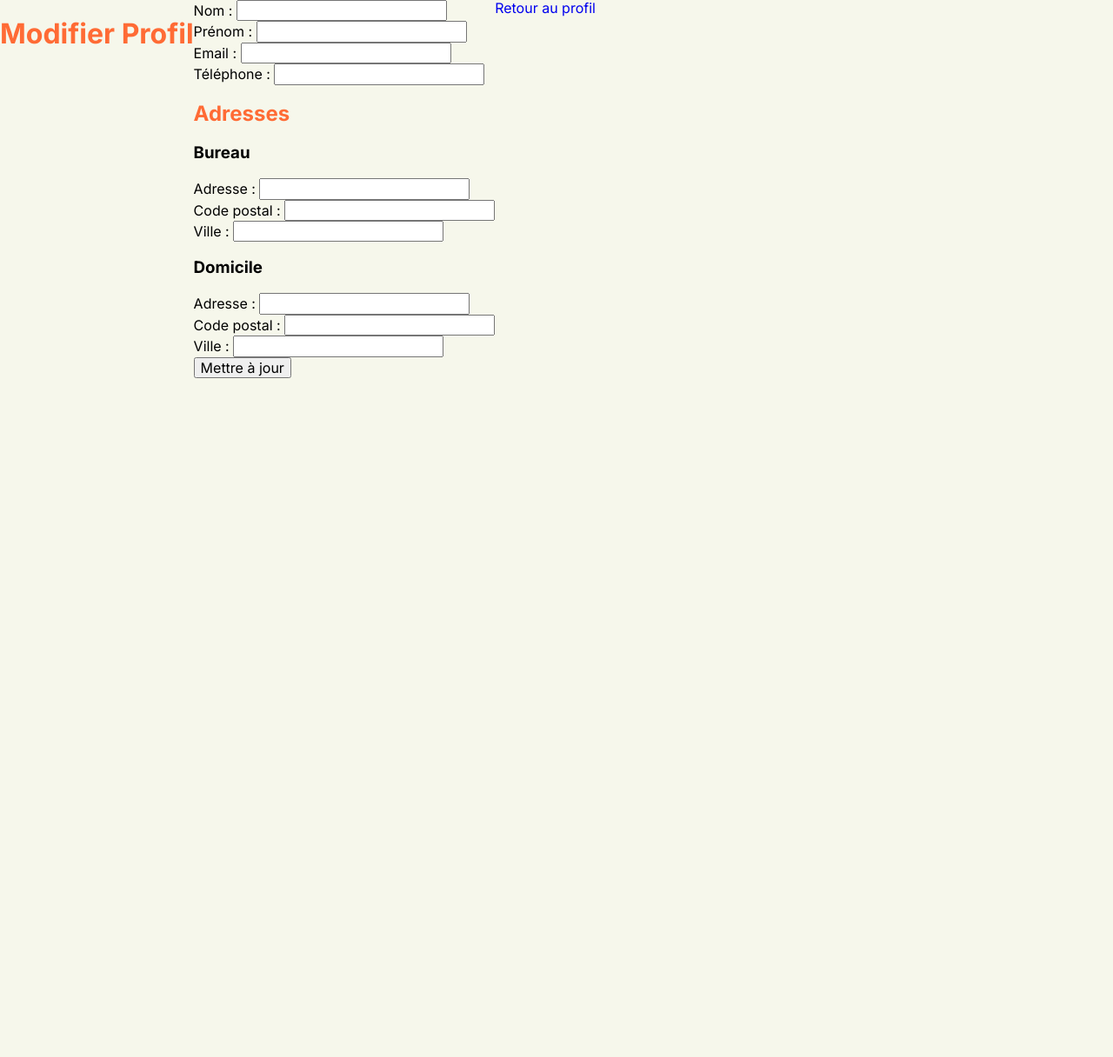
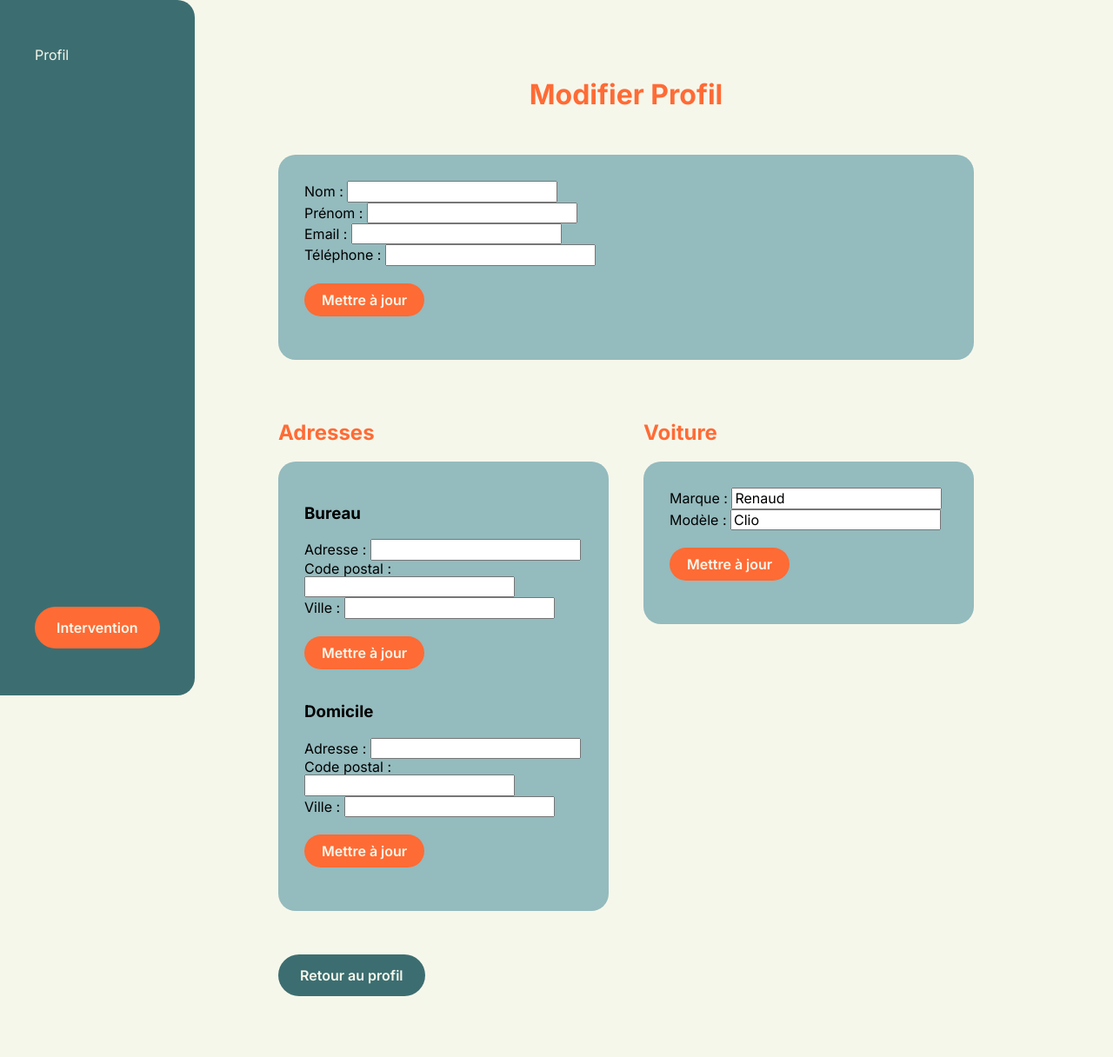
Before and after one commit to RudyVieira/PEC, a PHP site: template app/src/views/modify-profil.html in a window 1280 px wide. Shown: the whole page at 87% size. Before the commit the page ends 435 px from the top, so only its background shows below. Run offline with PHP 8.4, Linux system fonts and the light colour scheme; the template is opened without the code that fills it, so the values that code supplies are empty; the visitor is signed in with stand-in values (Sample User, id 1).

Commit message:
add style to modify-profil page

```diff
--- a/app/dist/css/output.css
+++ b/app/dist/css/output.css
@@ -568,6 +568,10 @@
     color: var(--black);
     margin: 0;
   }
+  form button.button {
+    margin: 1.25rem 0;
+    padding: 0.625rem 1.25rem;
+  }
 }
 @layer pages {
   .step-reserved {
--- a/app/src/scss/pages/profil.scss
+++ b/app/src/scss/pages/profil.scss
@@ -29,4 +29,11 @@
             margin: 0;
         }
     }
+
+    form {
+        & button.button {
+            margin: f.rem(20) 0;
+            padding: f.rem(10) f.rem(20);
+        }
+    }
 }
--- a/app/src/views/modify-profil.html
+++ b/app/src/views/modify-profil.html
@@ -7,43 +7,91 @@
     <title>Modifier Profil</title>
 </head>
 <body>
+    <?php include __DIR__ . '/menu.html'; ?>
+
+    <div class="container">
         <h1>Modifier Profil</h1>
+        <div class="card">
             <form action="/modify-profil" method="POST">
+                <div class="form-group">
                     <label for="nom">Nom :</label>
                     <input type="text" id="nom" name="nom" value="<?= htmlspecialchars($user->getNom() ?? '') ?>" required>
-        <br>
+                </div>
+                <div class="form-group">
                     <label for="prenom">Prénom :</label>
                     <input type="text" id="prenom" name="prenom" value="<?= htmlspecialchars($user->getPrenom() ?? '') ?>" required>
-        <br>
+                </div>
+                <div class="form-group">
                     <label for="email">Email :</label>
                     <input type="email" id="email" name="email" value="<?= htmlspecialchars($user->getEmail() ?? '') ?>" required>
-        <br>
+                </div>
+                <div class="form-group">
                     <label for="telephone">Téléphone :</label>
                     <input type="text" id="telephone" name="telephone" value="<?= htmlspecialchars($user->getTelephone() ?? '') ?>" required>
-        <br>
+                </div>
+                <button type="submit" class="button button-orange">Mettre à jour</button>
+            </form>
+        </div>
+
+        <div class="container-addresse-voiture">
+            <div class="container-adresses">
                 <h2>Adresses</h2>
+                <div class="card">
                     <h3>Bureau</h3>
+                    <form action="/modify-profil" method="POST">
+                        <div class="form-group">
                             <label for="adresseBureau">Adresse :</label>
                             <input type="text" id="adresseBureau" name="adresseBureau" value="<?= htmlspecialchars($user->getAdresseBureau() ?? '') ?>">
-        <br>
+                        </div>
+                        <div class="form-group">
                             <label for="codePostalBureau">Code postal :</label>
                             <input type="text" id="codePostalBureau" name="codePostalBureau" value="<?= htmlspecialchars($user->getCodePostalBureau() ?? '') ?>">
-        <br>
+                        </div>
+                        <div class="form-group">
                             <label for="villeBureau">Ville :</label>
                             <input type="text" id="villeBureau" name="villeBureau" value="<?= htmlspecialchars($user->getVilleBureau() ?? '') ?>">
-        <br>
+                        </div>
+                        <button type="submit" class="button button-orange">Mettre à jour</button>
+                    </form>
+
                     <h3>Domicile</h3>
+                    <form action="/modify-profil" method="POST">
+                        <div class="form-group">
                             <label for="adresseDomicile">Adresse :</label>
                             <input type="text" id="adresseDomicile" name="adresseDomicile" value="<?= htmlspecialchars($user->getAdresseDomicile() ?? '') ?>">
-        <br>
+                        </div>
+                        <div class="form-group">
                             <label for="codePostalDomicile">Code postal :</label>
                             <input type="text" id="codePostalDomicile" name="codePostalDomicile" value="<?= htmlspecialchars($user->getCodePostalDomicile() ?? '') ?>">
-        <br>
+                        </div>
+                        <div class="form-group">
                             <label for="villeDomicile">Ville :</label>
                             <input type="text" id="villeDomicile" name="villeDomicile" value="<?= htmlspecialchars($user->getVilleDomicile() ?? '') ?>">
-        <br>
-        <button type="submit">Mettre à jour</button>
+                        </div>
+                        <button type="submit" class="button button-orange">Mettre à jour</button>
                     </form>
-    <a href="/profil">Retour au profil</a>
+                </div>
+            </div>
+
+            <div class="container-voiture">
+                <h2>Voiture</h2>
+                <div class="card">
+                    <form action="/modify-profil" method="POST">
+                        <div class="form-group">
+                            <label for="marque">Marque :</label>
+                            <input type="text" id="marque" name="marque" value="Renaud">
+                        </div>
+                        <div class="form-group">
+                            <label for="modele">Modèle :</label>
+                            <input type="text" id="modele" name="modele" value="Clio">
+                        </div>
+                        <button type="submit" class="button button-orange">Mettre à jour</button>
+                    </form>
+                </div>
+            </div>
+        </div>
+
+        <a href="/profil" class="button button-green">Retour au profil</a>
+    </div>
 </body>
 </html>
```
Also changed, not shown: 1 other file. Lines whose indentation alone changed are shown as unchanged.
